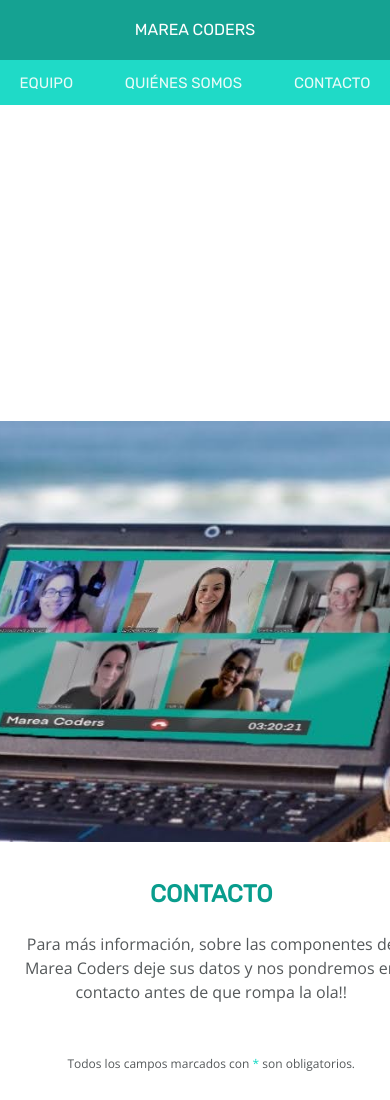
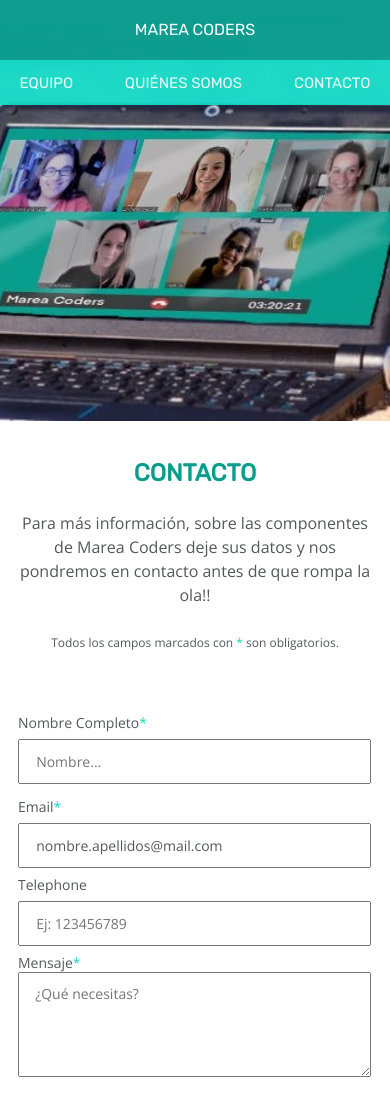
Before and after one commit to Adalab/project-promo-k-module-1-team-7, a website: page src/html/contact.html in a window 390 px wide. Shown: the top 1100 px of the page. Drawn offline with nearby package versions, Linux system fonts and the light colour scheme; files that its build step writes are made by us from their sources; files whose address does not match are found by name.

Commit message:
Mobile first done

```diff
--- a/src/scss/components/_hero.scss
+++ b/src/scss/components/_hero.scss
@@ -1,7 +1,7 @@
 .hero {
   @media all and (max-width: 767px) {
     width: 100vw;
-    height: 421px;
+    // height: 421px;
   }
 }
 
--- a/src/scss/pages/_contact.scss
+++ b/src/scss/pages/_contact.scss
@@ -11,7 +11,6 @@
   background-color: #ffffff;
 }
 .Contact__divText {
-  width: 100%;
   height: 234px;
   margin-left: 4.16%;
   margin-right: 4.16%;
@@ -55,6 +54,9 @@
 .Contact__form {
   width: 100%;
   height: 576px;
+  font-family: 'open sans';
+  color: #54585a;
+  font-size: 14px;
   display: flex;
   flex-direction: column;
   justify-content: space-between;
@@ -76,6 +78,9 @@
   margin-right: 54.37%;
 }
 .name {
+  font-family: 'open sans';
+  color: #54585a;
+  font-size: 14px;
   padding-left: 4.16%;
   margin-left: 4.6%;
   height: 45px;
@@ -98,6 +103,9 @@
   text-transform: capitalize;
 }
 .adress {
+  font-family: 'open sans';
+  color: #54585a;
+  font-size: 14px;
   padding-left: 4.16%;
   padding-right: 6.87%;
   margin-left: 4.6%;
@@ -121,6 +129,9 @@
   text-transform: capitalize;
 }
 .phonenumber {
+  font-family: 'open sans';
+  color: #54585a;
+  font-size: 14px;
   padding-left: 4.16%;
   margin-left: 4.6%;
   height: 45px;
@@ -142,6 +153,9 @@
   text-transform: capitalize;
 }
 .needs {
+  font-family: 'open sans';
+  color: #54585a;
+  font-size: 14px;
   padding-left: 4.16%;
   margin-left: 4.6%;
   margin-bottom: 30px;
```
